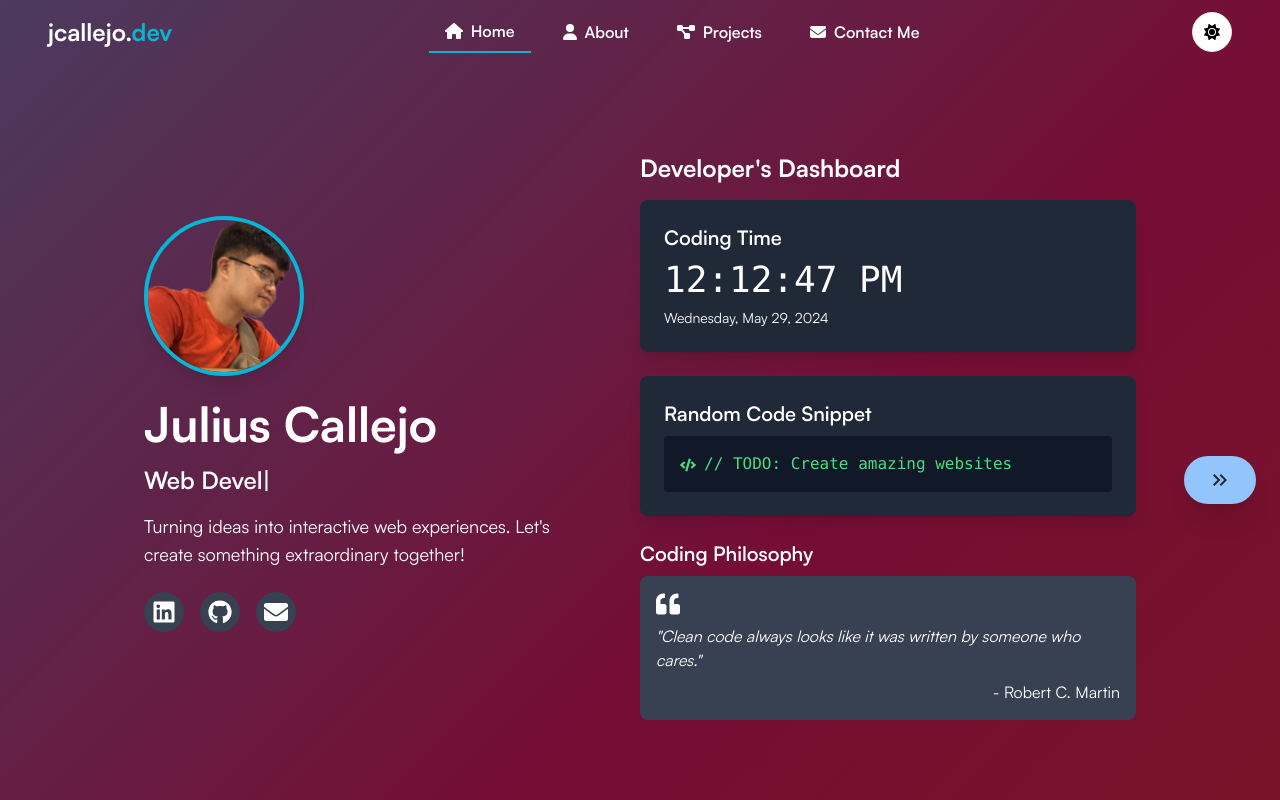
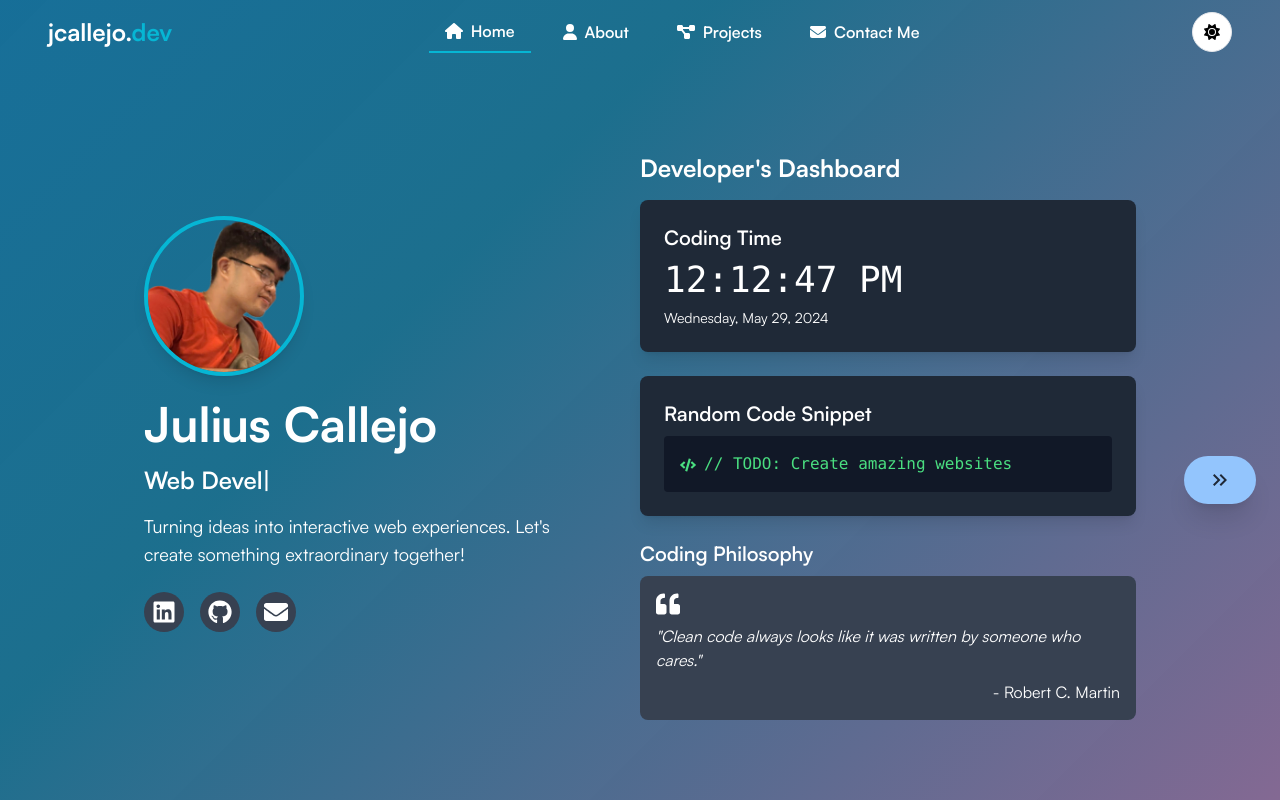
Before and after one commit to aeolus87/jcallejo-portfolio, a React (Create React App) app: page / in a window 1280 px wide. Built offline with nearby package versions, Linux system fonts and the light colour scheme.

Commit message:
sakspkadnaKSFDNQ

```diff
--- a/src/index.css
+++ b/src/index.css
@@ -46,27 +46,24 @@ body {
   height: 100%;
   background: linear-gradient(
     -45deg,
-    #ee3a037f,
-    #b50a4b9b,
+    rgb(210, 107, 76),
+    rgb(239, 99, 153),
     #23a5d5a2,
-    #035f4a99
+    #086fb8
   );
   background-size: 400% 400%;
-  animation: gradient 10s ease infinite;
+  animation: gradient 15s ease-in-out infinite;
 }
 
 @keyframes gradient {
-  0% {
+  0%,
+  100% {
     background-position: 0% 50%;
   }
   50% {
     background-position: 100% 50%;
   }
-  100% {
-    background-position: 0% 50%;
-  }
 }
-
 .main-content {
   padding-top: 4rem; /* Adjust this value based on the height of your header */
 }
```
